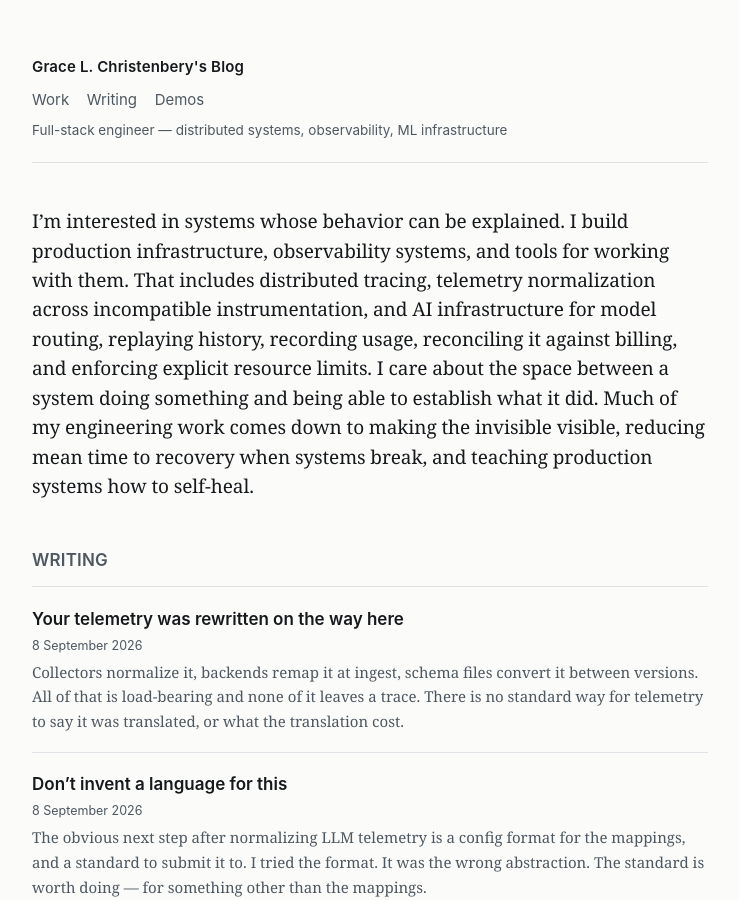
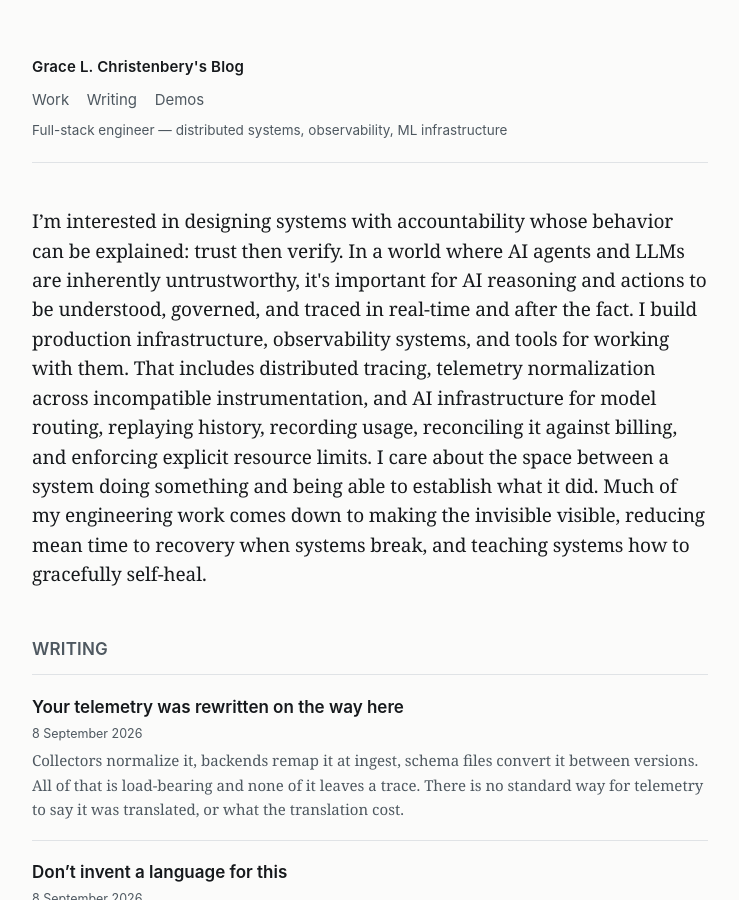
Before and after one commit to Grace/grace.github.io, a Jekyll site: the page built from index.html, in a window 1280 px wide and 900 px high. Shown: the whole window, without its empty margins (270-1009 px from the left). Built offline with Jekyll 4.4.1, drawn with Linux system fonts in a browser that asks for light colours.

Commit message:
Revise engineering work description in index.html
Updated the description of engineering work to emphasize graceful self-healing.

```diff
--- a/index.html
+++ b/index.html
@@ -2,11 +2,11 @@
 layout: default
 description: Full-stack engineer — distributed systems, observability, and ML infrastructure. Browser interfaces, the services behind them, and the instrumentation that shows what actually happened.
 ---
-<p class="lede">I’m interested in systems whose behavior can be explained.
+<p class="lede">I’m interested in designing systems with accountability whose behavior can be explained: trust then verify. In a world where AI agents and LLMs are inherently untrustworthy, it's important for AI reasoning and actions to be understood, governed, and traced in real-time and after the fact.
 
 I build production infrastructure, observability systems, and tools for working with them. That includes distributed tracing, telemetry normalization across incompatible instrumentation, and AI infrastructure for model routing, replaying history, recording usage, reconciling it against billing, and enforcing explicit resource limits. I care about the space between a system doing something and being able to establish what it did.
 
-Much of my engineering work comes down to making the invisible visible, reducing mean time to recovery when systems break, and teaching production systems how to self-heal.</p>
+Much of my engineering work comes down to making the invisible visible, reducing mean time to recovery when systems break, and teaching systems how to gracefully self-heal.</p>
 
 <h2>Writing</h2>
 
```
